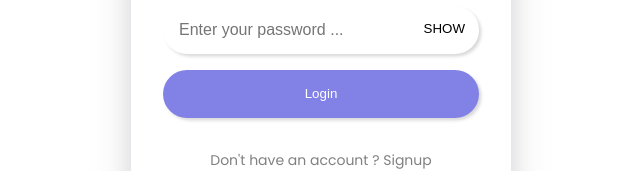
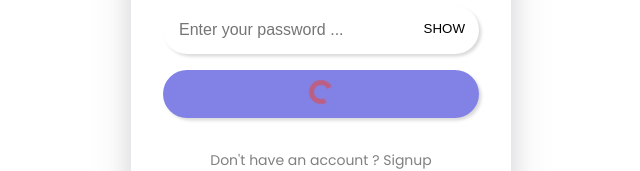
Before and after one commit to Jaimie-Dang/auth, a React (Vite) app in the folder client/: page / in a window 1280 px wide. Both pictures are taken after a click on the element "Continue with Google". Shown: the part 403-574 px from the top of the page, without its empty margins (319-959 px from the left). Built offline with nearby package versions, Linux system fonts and the light colour scheme.

Commit message:
Loaders Part-40

```diff
--- a/client/src/Components/ForgotPassword/ForgorPassword.tsx
+++ b/client/src/Components/ForgotPassword/ForgorPassword.tsx
@@ -5,6 +5,7 @@ import { emailRegex, passwordRegex } from "../../Utils/RegEx";
 import toast from "react-hot-toast";
 import axios from "axios";
 import { Link, useNavigate } from "react-router-dom";
+import Loader from "../Loader/Loader";
 
 const ForgorPassword = () => {
   const [step, setstep] = useState(0);
@@ -23,6 +24,7 @@ const ForgorPassword = () => {
 export default ForgorPassword;
 
 const EmailComponent = ({ setstep }) => {
+  const [isLoading, setisLoading] = useState(false);
   const [email, setemail] = useState("");
 
   const getOTP = async () => {
@@ -31,6 +33,7 @@ const EmailComponent = ({ setstep }) => {
       return;
     }
     try {
+      setisLoading(true);
       const response = await axios.post(
         `${import.meta.env.VITE_BASE_URL}/user/resetPassword`,
         { email }
@@ -43,9 +46,11 @@ const EmailComponent = ({ setstep }) => {
       localStorage.setItem("email", email);
       // change step
       setstep(1);
+      setisLoading(false);
     } catch (error: any) {
       toast.error(error.response.data.message);
       console.log(error);
+      setisLoading(false);
     }
   };
   return (
@@ -59,16 +64,19 @@ const EmailComponent = ({ setstep }) => {
           setemail(e.target.value);
         }}
       />
-      <button onClick={getOTP}>GET OTP</button>
+      <button onClick={getOTP}>{isLoading ? <Loader /> : "GET OTP"}</button>
       <Link to="/">Wanna Login?</Link>
     </div>
   );
 };
 
 const OTPComponent = ({ setstep }) => {
+  const [isLoading, setisLoading] = useState(false);
+
   const [OTP, setOTP] = useState("");
   const verifyOTP = async () => {
     try {
+      setisLoading(true);
       const response = await axios.post(
         `${import.meta.env.VITE_BASE_URL}/user/verifyPasswordOTP`,
         { OTP }
@@ -76,11 +84,13 @@ const OTPComponent = ({ setstep }) => {
       console.log(response);
       // lấy dữ liệu từ json - message từ server
       toast.success(response.data.message);
+      setisLoading(false);
       setstep(2);
     } catch (error: any) {
       toast.error(error.response.data.message + " Please truy again");
       setstep(0);
       console.log(error);
+      setisLoading(false);
     }
   };
 
@@ -94,12 +104,16 @@ const OTPComponent = ({ setstep }) => {
           setOTP(e.target.value);
         }}
       />
-      <button onClick={verifyOTP}>VERIFY OTP</button>
+      <button onClick={verifyOTP}>
+        {isLoading ? <Loader /> : "VERIFY OTP"}
+      </button>
     </div>
   );
 };
 
 const PasswordComponent = () => {
+  const [isLoading, setisLoading] = useState(false);
+
   const [password, setpassword] = useState("");
 
   const [show, setshow] = useState(false);
@@ -115,6 +129,7 @@ const PasswordComponent = () => {
     }
 
     try {
+      setisLoading(true);
       const response = await axios.post(
         `${import.meta.env.VITE_BASE_URL}/user/resetPassword`,
         { password, isOTPVerified: true, email: localStorage.getItem("email") }
@@ -122,6 +137,7 @@ const PasswordComponent = () => {
       console.log(response);
       // lấy dữ liệu từ json - message từ server
       toast.success(response.data.message);
+      setisLoading(false);
 
       // navigate route
       navigate("/");
@@ -132,6 +148,7 @@ const PasswordComponent = () => {
     } catch (error: any) {
       toast.error(error.response.data.message);
       console.log(error);
+      setisLoading(false);
     }
   };
   return (
@@ -155,7 +172,9 @@ const PasswordComponent = () => {
         </button>
       </div>
       <div className={styles.inputContainer}>
-        <button onClick={resetPassword}>RESET PASSWORD</button>
+        <button onClick={resetPassword}>
+          {isLoading ? <Loader /> : "RESET PASSWORD"}
+        </button>
       </div>
     </div>
   );
--- a/client/src/Components/Home/Home.tsx
+++ b/client/src/Components/Home/Home.tsx
@@ -4,6 +4,7 @@ import { useNavigate } from "react-router-dom";
 import toast from "react-hot-toast";
 import axios from "axios";
 import { emailRegex, passwordRegex } from "../../Utils/RegEx";
+import Loader from "../Loader/Loader";
 
 interface User {
   username: string;
@@ -12,7 +13,7 @@ interface User {
 const Home = () => {
   const navigate = useNavigate();
 
-  const [show, setShow] = useState(false);
+  const [show, setShow] = useState(true);
 
   const [user, setuser] = useState<User | null>(null); // user or null
 
@@ -21,6 +22,8 @@ const Home = () => {
     email: "",
     password: "",
   });
+
+  const [isLoading, setisLoading] = useState(false);
 
   const [isEdit, setisEdit] = useState({
     username: false,
@@ -76,6 +79,7 @@ const Home = () => {
     }
 
     try {
+      setisLoading(true);
       const response = await axios.put(
         `${import.meta.env.VITE_BASE_URL}/user/updateUser`,
         {
@@ -92,8 +96,10 @@ const Home = () => {
       setisEdit({ email: false, password: false, username: false });
       setnewUserData({ username: "", password: "", email: "" });
       getUser();
+      setisLoading(false);
     } catch (error) {
       console.log(error);
+      setisLoading(false);
     }
   };
 
@@ -146,6 +152,10 @@ const Home = () => {
               </button>
               {isEdit.username && (
                 <div className={styles.buttons}>
+                  {isLoading ? (
+                    <Loader />
+                  ) : (
+                    <>
                       <button
                         onClick={() => {
                           updateUserData("username");
@@ -167,6 +177,8 @@ const Home = () => {
                       >
                         Cancel
                       </button>
+                    </>
+                  )}
                 </div>
               )}
             </div>
@@ -192,6 +204,11 @@ const Home = () => {
               </button>
               {isEdit.email && (
                 <div className={styles.buttons}>
+                  {isLoading ? (
+                    <Loader />
+                  ) : (
+                    <>
+                      {" "}
                       <button
                         onClick={() => {
                           updateUserData("email");
@@ -213,6 +230,8 @@ const Home = () => {
                       >
                         Cancel
                       </button>
+                    </>
+                  )}
                 </div>
               )}
             </div>
@@ -224,7 +243,7 @@ const Home = () => {
                   onChange={handleChange}
                   disabled={!isEdit.password}
                   placeholder="update password"
-                  type={show ? "text" : "password"}
+                  type={show ? "password" : "text"}
                 />
                 <button
                   onClick={() => {
@@ -248,6 +267,10 @@ const Home = () => {
             </div>
             {isEdit.password && (
               <div className={styles.buttons}>
+                {isLoading ? (
+                  <Loader />
+                ) : (
+                  <>
                     <button
                       onClick={() => {
                         updateUserData("password");
@@ -269,6 +292,8 @@ const Home = () => {
                     >
                       Cancel
                     </button>
+                  </>
+                )}
               </div>
             )}
           </div>
--- /dev/null
+++ b/client/src/Components/Loader/Loader.module.css
@@ -0,0 +1,19 @@
+.loader {
+  width: 24px;
+  height: 24px;
+  border: 5px solid #dc4b4ba1;
+  border-bottom-color: transparent;
+  border-radius: 50%;
+  display: inline-block;
+  box-sizing: border-box;
+  animation: rotation 1s linear infinite;
+}
+
+@keyframes rotation {
+  0% {
+    transform: rotate(0deg);
+  }
+  100% {
+    transform: rotate(360deg);
+  }
+}
--- /dev/null
+++ b/client/src/Components/Loader/Loader.tsx
@@ -0,0 +1,8 @@
+import React from "react";
+
+import styles from "./Loader.module.css";
+const Loader = () => {
+  return <span className={styles.loader}></span>;
+};
+
+export default Loader;
--- a/client/src/Components/Login/Login.tsx
+++ b/client/src/Components/Login/Login.tsx
@@ -13,6 +13,7 @@ import {
 import { LoginSocialFacebook } from "reactjs-social-login";
 
 import { useGoogleLogin } from "@react-oauth/google";
+import Loader from "../Loader/Loader";
 
 const Login = () => {
   //---------------------------
@@ -23,6 +24,7 @@ const Login = () => {
     password: "",
   });
 
+  const [isLoading, setisLoading] = useState(false);
   const [show, setshow] = useState(false);
 
   function handleInputChange(event: ChangeEvent<HTMLInputElement>): void {
@@ -43,6 +45,7 @@ const Login = () => {
       return;
     }
     try {
+      setisLoading(true);
       const response = await axios.post(
         `${import.meta.env.VITE_BASE_URL}/user/login`,
         userDetails
@@ -54,9 +57,11 @@ const Login = () => {
       // local storage - save token
       localStorage.setItem("token", response.data.token);
       navigate("/home");
+      setisLoading(false);
     } catch (error: any) {
       toast.error(error.response.data.message);
       console.log(error);
+      setisLoading(false);
     }
     // toast.success("FORM SUBMITED");
     // console.log(emailRegex.test(userDetails.email));
@@ -95,9 +100,11 @@ const Login = () => {
         // local storage - save token
         localStorage.setItem("token", response.data.token);
         navigate("/home");
+        setisLoading(false);
       } catch (error: any) {
         toast.error(error.response.data.message);
         console.log(error);
+        setisLoading(false);
       }
     },
     onError: (error: any) => {
@@ -125,9 +132,11 @@ const Login = () => {
 
       localStorage.setItem("token", response.data.token);
       navigate("/home");
+      setisLoading(false);
     } catch (error: any) {
       toast.error(error.response.data.message);
       console.log(error);
+      setisLoading(false);
     }
   };
 
@@ -138,12 +147,13 @@ const Login = () => {
       {/* container - Form */}
       <div className={styles.formContainer}>
         <h2>Login ...</h2>
+
         <div className={styles.social}>
           <div>
             <LoginSocialFacebook
               appId={import.meta.env.VITE_FACEBOOK_CLIENT_ID}
               onResolve={(res) => {
-                // setisloading(true);
+                setisLoading(true);
                 handleContinueWithFacebook(res);
               }}
               onReject={(err) => {
@@ -155,7 +165,7 @@ const Login = () => {
           </div>
           <div
             onClick={() => {
-              // setisloading(true)
+              setisLoading(true);
               handleContinueWithGoogle();
             }}
           >
@@ -187,7 +197,9 @@ const Login = () => {
               {show ? "HIDE" : "SHOW"}
             </button>
           </div>
-          <button onClick={handleLogin}>Login</button>
+          <button disabled={isLoading} onClick={handleLogin}>
+            {isLoading ? <Loader /> : "LOGIN"}
+          </button>
         </div>
         <div className={styles.footer}>
           <Link to="/signup">Don't have an account ? Signup</Link>
--- a/client/src/Components/Signup/Signup.tsx
+++ b/client/src/Components/Signup/Signup.tsx
@@ -5,6 +5,7 @@ import { Link, useNavigate } from "react-router-dom";
 import { emailRegex, passwordRegex } from "../../Utils/RegEx";
 import toast from "react-hot-toast";
 import axios from "axios";
+import Loader from "../Loader/Loader";
 
 const Signup = () => {
   //---------------------------
@@ -16,6 +17,7 @@ const Signup = () => {
     email: "",
   });
 
+  const [isLoading, setisLoading] = useState(false);
   const [show, setshow] = useState(false);
 
   function handleInputChange(event: ChangeEvent<HTMLInputElement>): void {
@@ -43,6 +45,7 @@ const Signup = () => {
 
     // call API + BE using axios - axios dùng để giao tiếp giữa FE và BE
     try {
+      setisLoading(true);
       const response = await axios.post(
         "http://localhost:5000/user/register",
         userDetails
@@ -51,9 +54,11 @@ const Signup = () => {
       toast.success(response.data.message);
       navigate("/");
       console.log(response);
+      setisLoading(false);
     } catch (error: any) {
       toast.error(error.response.data.message);
       console.log(error);
+      setisLoading(false);
     }
 
     // toast.success("FORM SUBMITED");
@@ -98,7 +103,9 @@ const Signup = () => {
               {show ? "HIDE" : "SHOW"}
             </button>
           </div>
-          <button onClick={handleSignUp}>Sign Up</button>
+          <button onClick={handleSignUp}>
+            {isLoading ? <Loader /> : "SIGN UP"}
+          </button>
         </div>
         <Link to="/">Already have an account ? Login</Link>
       </div>
```
Lines whose indentation alone changed are shown as unchanged.
